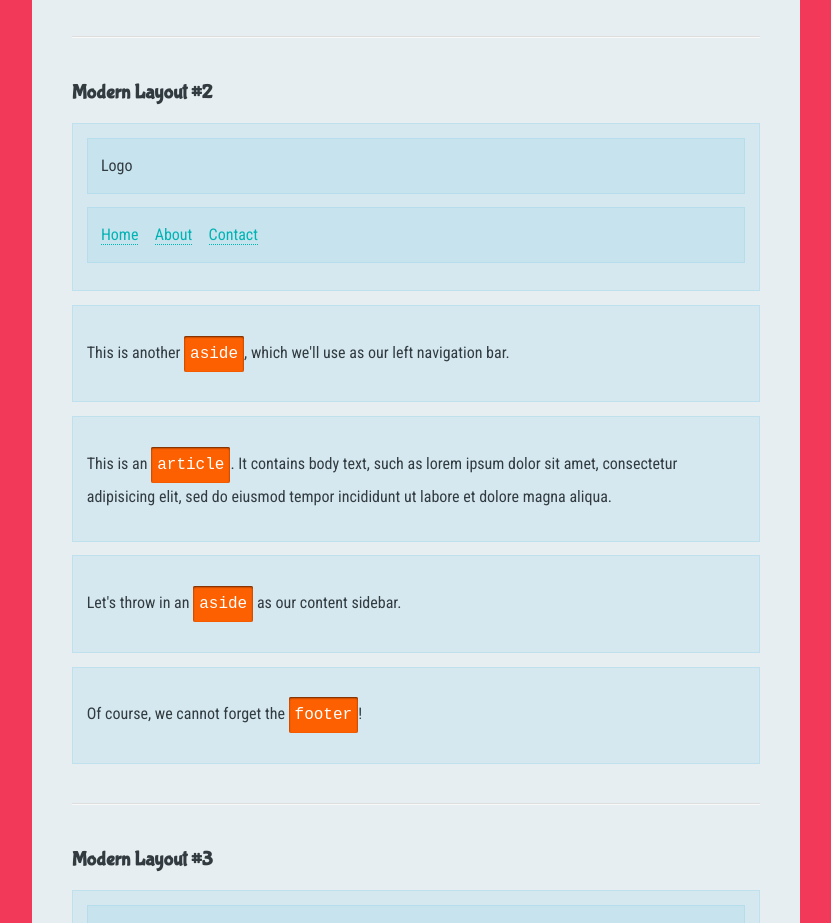
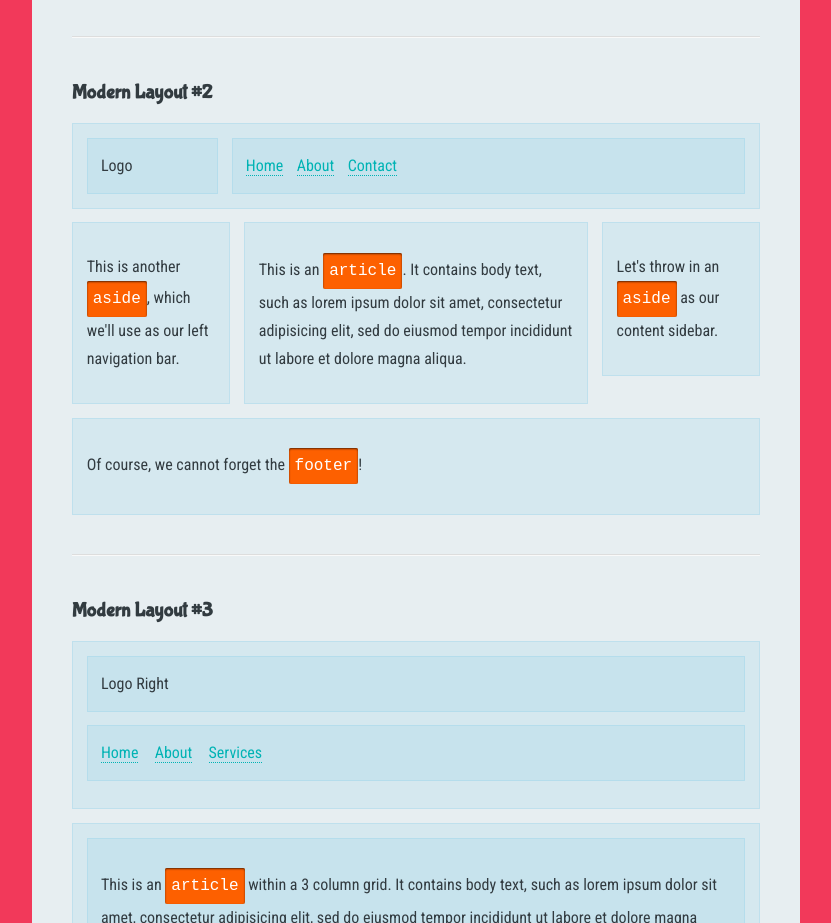
Before and after one commit to viettu2k/css30, a plain HTML site: page 9 - Modern Layouts/index.html in a window 1280 px wide. Shown: the part 889-1812 px from the top of the page, without its empty margins (224-1055 px from the left). Drawn offline with Linux system fonts and the light colour scheme; a web font is replaced by a local one.

```diff
--- a/9 - Modern Layouts/sandbox.css
+++ b/9 - Modern Layouts/sandbox.css
@@ -18,3 +18,43 @@
 .layout1 footer {
   clear: both;
 }
+
+/* Modern Layout 2 */
+.layout2 header .logo {
+  width: 20%;
+  float: left;
+  margin: 0;
+}
+
+.layout2 header nav {
+  width: 78%;
+  float: right;
+  margin: 0;
+}
+
+/* simple clearfix to prevent collapse */
+.layout2 header::after {
+  display: table;
+  content: '';
+  clear: both;
+}
+
+.layout2 article {
+  width: 50%;
+  margin-left: 2%;
+  float: left;
+}
+
+.layout2 aside.sidenav {
+  width: 23%;
+  float: left;
+}
+
+.layout2 aside.sidebar {
+  width: 23%;
+  float: right;
+}
+
+.layout2 footer {
+  clear: both;
+}
```
